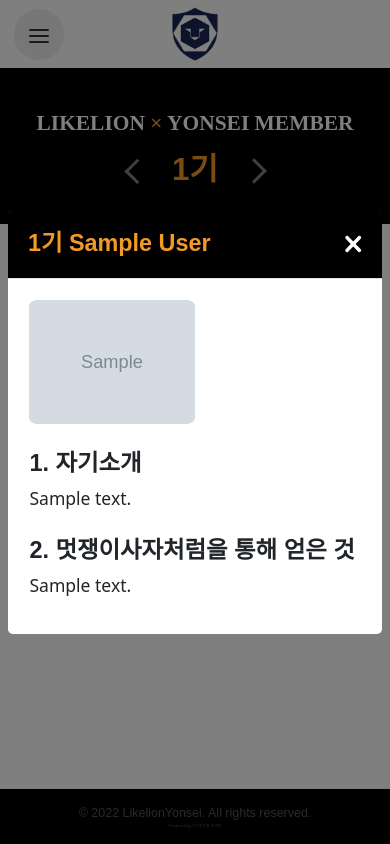
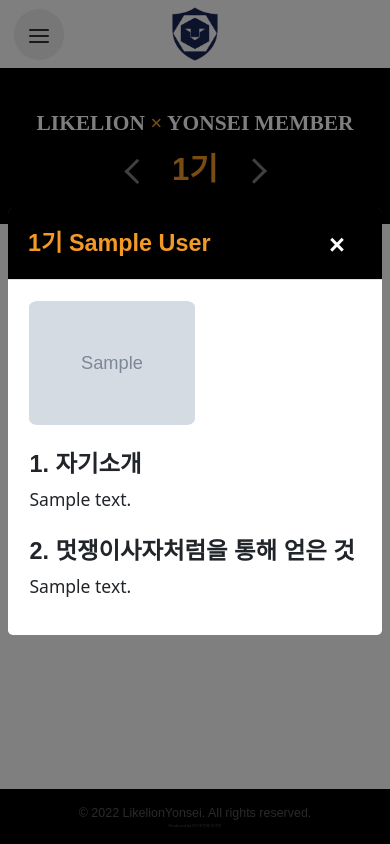
Before and after one commit to likelionYonseiWeb/likelionyonsei, a Django app: page /alumni/ in a window 390 px wide, after a click that opens the changed part. Run offline with Django 4.2, Linux system fonts and the light colour scheme; tables that the repository leaves empty hold one stand-in row (values such as "Sample post"); grey boxes marked "Sample" are stand-in pictures.

Commit message:
alumni 수정

```diff
--- a/likelionyonsei_app/templates/alumni.html
+++ b/likelionyonsei_app/templates/alumni.html
@@ -188,6 +188,18 @@
   #modal-mob {
     border: 0;
   }
+  .close {
+    margin-right: 5vw;
+    font-weight: bold;
+    color: white;
+  }
+  .close:after {display: inline-block;
+    content: "\00d7";
+    font-size:7vw;
+    z-index:10;
+    width:4.5vw;
+    height: 4.5vw;
+  }
 }
 </style>
 
@@ -322,7 +334,7 @@
         <div class="modal-content" id="modal-mob">
           <div class="modal-header" style="color:#F39926;background-color:black;font-size:5vw;font-weight: bold;font-family: 'Noto Sans KR', sans-serif;">
             <div class="modal-title" id="exampleModalLabel" style="margin-left:1vw;font-size:6vw;">{{page}}기 {{member.name}}</div>
-            <img src="{% static 'cancel.png' %}" style="z-index:10;width:4.55vw; height: 4.5vw;margin-right: 1vw;" type="button" data-bs-dismiss="modal" aria-label="Close">
+            <div class="close"></div>
           </div>
           <div class="modal-body" style="padding: 5.5vw 5.5vw 9vw 5.5vw">
               {% if member.photo %}
```
